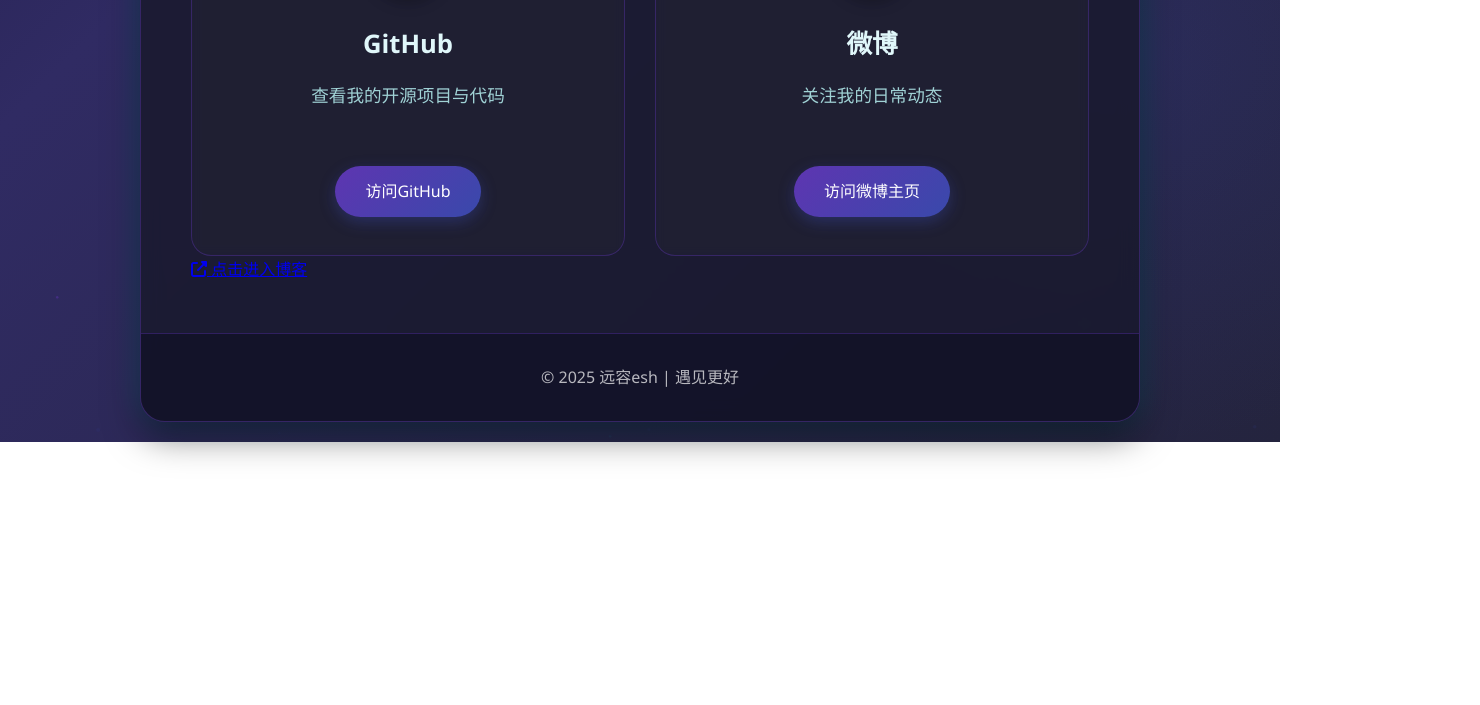
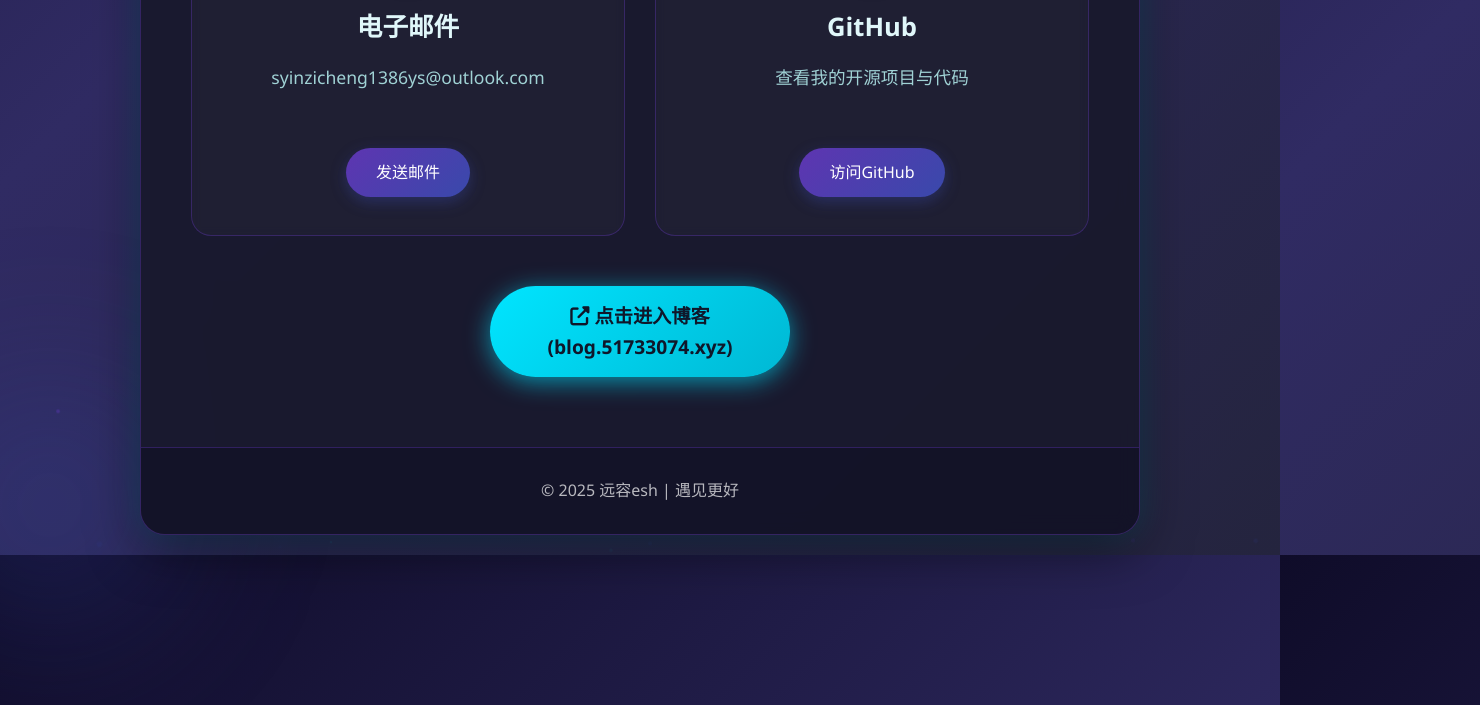
Before and after one commit to YuanRong1026/gerenzhuye, a plain HTML site: page index.html in a window 1280 px wide. Shown: the part 1464-2169 px from the top of the page, 1480 px wide, since content can reach past the window. Before the commit the page ends 1906 px from the top, so only its background shows below. Drawn offline with Linux system fonts and the light colour scheme.

Commit message:
Update index.html

```diff
--- a/index.html
+++ b/index.html
@@ -17,16 +17,17 @@
             --primary: #5e35b1;
             --secondary: #3949ab;
             --accent: #00e5ff;
-            --dark: #121212;
+            --accent-light: #6effff;
+            --dark: #0a0a1a;
             --light: #e0f7fa;
-            --card-bg: rgba(25, 25, 45, 0.85);
+            --card-bg: rgba(25, 25, 45, 0.95);
             --transition: all 0.4s cubic-bezier(0.175, 0.885, 0.32, 1.275);
         }
 
         body {
             background: linear-gradient(135deg, #0f0c29 0%, #302b63 50%, #24243e 100%);
             color: var(--light);
-            line-height: 1.7;
+            line-height: 1.6;
             min-height: 100vh;
             padding: 20px;
             display: flex;
@@ -36,19 +37,7 @@
             position: relative;
         }
 
-        body::before {
-            content: '';
-            position: absolute;
-            top: 0;
-            left: 0;
-            width: 100%;
-            height: 100%;
-            background:
-                radial-gradient(circle at 10% 20%, rgba(94, 53, 177, 0.15) 0%, transparent 20%),
-                radial-gradient(circle at 90% 80%, rgba(57, 73, 171, 0.15) 0%, transparent 20%);
-            z-index: -1;
-        }
-
+        /* 粒子背景 */
         .particles {
             position: absolute;
             top: 0;
@@ -62,7 +51,7 @@
         .particle {
             position: absolute;
             border-radius: 50%;
-            background: rgba(0, 229, 255, 0.5);
+            background: rgba(0, 229, 255, 0.6);
             animation: float 15s infinite linear;
         }
 
@@ -71,6 +60,29 @@
             10% { opacity: 0.7; }
             90% { opacity: 0.7; }
             100% { transform: translateY(-100vh) translateX(50px) scale(1.2); opacity: 0; }
+        }
+
+        /* 背景光效 */
+        .glow {
+            position: absolute;
+            width: 400px;
+            height: 400px;
+            border-radius: 50%;
+            background: radial-gradient(circle, rgba(94, 53, 177, 0.2) 0%, transparent 70%);
+            filter: blur(60px);
+            z-index: -1;
+        }
+
+        .glow-1 {
+            top: -200px;
+            right: -200px;
+            background: radial-gradient(circle, rgba(0, 229, 255, 0.3) 0%, transparent 70%);
+        }
+
+        .glow-2 {
+            bottom: -150px;
+            left: -150px;
+            background: radial-gradient(circle, rgba(57, 73, 171, 0.3) 0%, transparent 70%);
         }
 
         .container {
@@ -85,12 +97,17 @@
             background: var(--card-bg);
             border-radius: 25px;
             box-shadow:
-                0 15px 35px rgba(0, 0, 0, 0.5),
+                0 15px 50px rgba(0, 0, 0, 0.5),
                 0 0 30px rgba(0, 229, 255, 0.2);
             overflow: hidden;
             position: relative;
             backdrop-filter: blur(10px);
             border: 1px solid rgba(94, 53, 177, 0.4);
+            transition: transform 0.5s ease, box-shadow 0.5s ease;
+        }
+
+        .profile-card:hover {
+            box-shadow: 0 20px 60px rgba(0, 0, 0, 0.7), 0 0 40px rgba(0, 229, 255, 0.4);
         }
 
         .header {
@@ -113,6 +130,7 @@
             transform: translateY(50%);
         }
 
+        /* 头像动画 */
         .avatar-container {
             position: relative;
             width: 180px;
@@ -142,11 +160,26 @@
             background-position: center;
             position: relative;
             z-index: 1;
+            transition: transform 0.5s ease;
+        }
+
+        .avatar-container:hover .avatar {
+            transform: scale(1.05);
         }
 
         @keyframes pulse {
             0% { box-shadow: 0 0 20px rgba(0, 229, 255, 0.6); }
             100% { box-shadow: 0 0 40px rgba(0, 229, 255, 0.9); }
+        }
+
+        @keyframes float-up {
+            0% { transform: translateY(30px); opacity: 0; }
+            100% { transform: translateY(0); opacity: 1; }
+        }
+
+        @keyframes fade-in {
+            0% { opacity: 0; }
+            100% { opacity: 1; }
         }
 
         h1 {
@@ -156,6 +189,8 @@
             font-weight: 700;
             text-shadow: 0 0 15px rgba(0, 229, 255, 0.7);
             letter-spacing: 1px;
+            animation: float-up 0.8s ease-out forwards;
+            opacity: 0;
         }
 
         .tagline {
@@ -164,6 +199,8 @@
             max-width: 600px;
             margin: 0 auto;
             font-weight: 300;
+            animation: float-up 0.8s ease-out 0.2s forwards;
+            opacity: 0;
         }
 
         .content {
@@ -183,6 +220,8 @@
             color: #c5e3e6;
             border: 1px solid rgba(94, 53, 177, 0.4);
             box-shadow: 0 5px 15px rgba(0, 0, 0, 0.3);
+            animation: float-up 0.8s ease-out 0.4s forwards;
+            opacity: 0;
         }
 
         .section-title {
@@ -193,6 +232,8 @@
             color: var(--accent);
             font-weight: 600;
             letter-spacing: 1px;
+            animation: float-up 0.8s ease-out 0.6s forwards;
+            opacity: 0;
         }
 
         .section-title::after {
@@ -221,7 +262,15 @@
             position: relative;
             overflow: hidden;
             backdrop-filter: blur(5px);
+            transform: translateY(30px);
+            opacity: 0;
+            animation: float-up 0.8s ease-out forwards;
         }
+
+        .contact-card:nth-child(1) { animation-delay: 0.7s; }
+        .contact-card:nth-child(2) { animation-delay: 0.8s; }
+        .contact-card:nth-child(3) { animation-delay: 0.9s; }
+        .contact-card:nth-child(4) { animation-delay: 1.0s; }
 
         .contact-card::before {
             content: '';
@@ -262,7 +311,7 @@
         }
 
         .contact-card:hover .contact-icon {
-            transform: scale(1.1);
+            transform: scale(1.1) rotateY(360deg);
             box-shadow: 0 0 20px rgba(0, 229, 255, 0.6);
         }
 
@@ -316,6 +365,50 @@
             width: 100%;
         }
 
+        .blog-button {
+            display: block;
+            width: 300px;
+            margin: 50px auto 20px;
+            padding: 15px 30px;
+            background: linear-gradient(135deg, var(--accent), #00b8d4);
+            color: #0f172a;
+            text-decoration: none;
+            border-radius: 50px;
+            font-weight: 600;
+            transition: var(--transition);
+            text-align: center;
+            box-shadow: 0 5px 25px rgba(0, 229, 255, 0.6);
+            font-size: 1.2rem;
+            position: relative;
+            overflow: hidden;
+            z-index: 1;
+            transform: translateY(30px);
+            opacity: 0;
+            animation: float-up 0.8s ease-out 1.1s forwards;
+        }
+
+        .blog-button::before {
+            content: '';
+            position: absolute;
+            top: 0;
+            left: 0;
+            width: 100%;
+            height: 100%;
+            background: linear-gradient(135deg, #00b8d4, var(--accent));
+            opacity: 0;
+            transition: opacity 0.5s ease;
+            z-index: -1;
+        }
+
+        .blog-button:hover {
+            transform: translateY(-5px);
+            box-shadow: 0 10px 35px rgba(0, 229, 255, 0.8);
+        }
+
+        .blog-button:hover::before {
+            opacity: 1;
+        }
+
         .footer {
             text-align: center;
             padding: 30px;
@@ -360,11 +453,19 @@
             .contact-grid {
                 grid-template-columns: 1fr;
             }
+
+            .blog-button {
+                width: 250px;
+                padding: 12px 25px;
+                font-size: 1.1rem;
+            }
         }
     </style>
 </head>
 <body>
     <div class="particles" id="particles"></div>
+    <div class="glow glow-1"></div>
+    <div class="glow glow-2"></div>
 
     <div class="container">
         <div class="profile-card">
@@ -379,12 +480,12 @@
 
             <div class="content">
                 <div class="bio">
-                    <p>你好！我是远容esh，一名充满热情的技术开发者和创新者。</p>
-                    <p>我专注于前沿技术的探索与实践，致力于通过代码创造价值、解决问题。</p>
+                    <p>你好！我是远容esh，一名充满热情的技术分享博主。</p>
+                    <p>我专注于分享各种教程，有时也会分享一些家常。</p>
                     <p>我相信技术的力量可以改变世界，也希望通过分享和交流，与志同道合的人一起成长。</p>
                 </div>
 
-                <h2 class="section-title">联系我</h2>
+                <h2 class="section-title">联系方式</h2>
 
                 <div class="contact-grid">
                     <div class="contact-card">
@@ -398,10 +499,19 @@
 
                     <div class="contact-card">
                         <div class="contact-icon">
+                            <i class="fab fa-weibo"></i>
+                        </div>
+                        <h3 class="contact-title">微博</h3>
+                        <p class="contact-info">关注我的日常动态</p>
+                        <a href="https://weibo.com/u/7939757133" class="contact-link">访问微博主页</a>
+                    </div>
+
+                    <div class="contact-card">
+                        <div class="contact-icon">
                             <i class="fas fa-envelope"></i>
                         </div>
                         <h3 class="contact-title">电子邮件</h3>
-                        <p class="contact-info">syinzicheng1386ys@outlook.com<br>zicheng_0114@qq.com</p>
+                        <p class="contact-info">syinzicheng1386ys@outlook.com</p>
                         <a href="mailto:syinzicheng1386ys@outlook.com" class="contact-link">发送邮件</a>
                     </div>
 
@@ -413,18 +523,10 @@
                         <p class="contact-info">查看我的开源项目与代码</p>
                         <a href="https://github.com/YuanRong1026" class="contact-link">访问GitHub</a>
                     </div>
+                </div>
 
-                    <div class="contact-card">
-                        <div class="contact-icon">
-                            <i class="fab fa-weibo"></i>
-                        </div>
-                        <h3 class="contact-title">微博</h3>
-                        <p class="contact-info">关注我的日常动态</p>
-                        <a href="https://weibo.com/u/7939757133" class="contact-link">访问微博主页</a>
-                    </div>
-                </div>
-<a href="https://blog.51733074.xyz" class="blog-button">
-                    <i class="fas fa-external-link-alt"></i> 点击进入博客
+                <a href="https://blog.51733074.xyz" class="blog-button">
+                    <i class="fas fa-external-link-alt"></i> 点击进入博客 (blog.51733074.xyz)
                 </a>
             </div>
 
@@ -438,14 +540,14 @@
         // 创建粒子背景
         function createParticles() {
             const container = document.getElementById('particles');
-            const particleCount = 30;
+            const particleCount = 40;
 
             for (let i = 0; i < particleCount; i++) {
                 const particle = document.createElement('div');
                 particle.classList.add('particle');
 
                 // 随机属性
-                const size = Math.random() * 8 + 2;
+                const size = Math.random() * 10 + 3;
                 const posX = Math.random() * 100;
                 const delay = Math.random() * 15;
                 const duration = Math.random() * 10 + 15;
@@ -469,28 +571,9 @@
             }
         }
 
-        // 添加卡片动画
-        function animateCards() {
-            const contactCards = document.querySelectorAll('.contact-card');
-
-            contactCards.forEach((card, index) => {
-                setTimeout(() => {
-                    card.style.opacity = '0';
-                    card.style.transform = 'translateY(30px)';
-                    card.style.transition = 'all 0.8s ease';
-
-                    setTimeout(() => {
-                        card.style.opacity = '1';
-                        card.style.transform = 'translateY(0)';
-                    }, 100);
-                }, index * 200);
-            });
-        }
-
         // 页面加载时初始化
         document.addEventListener('DOMContentLoaded', function() {
             createParticles();
-            animateCards();
         });
     </script>
 </body>
```
